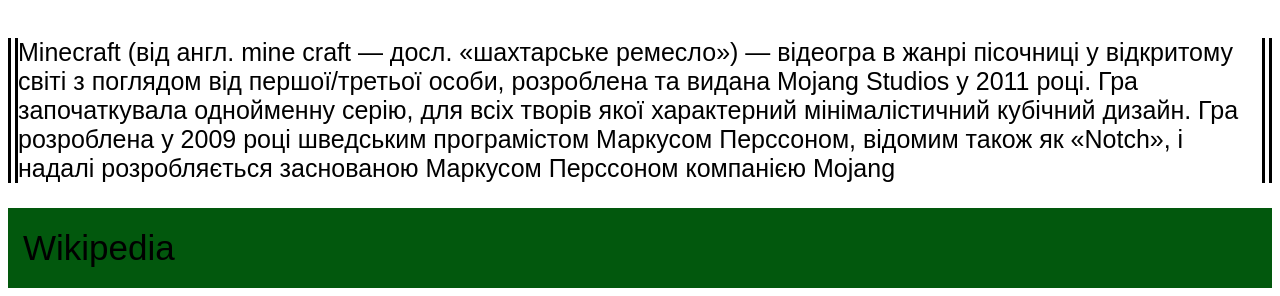
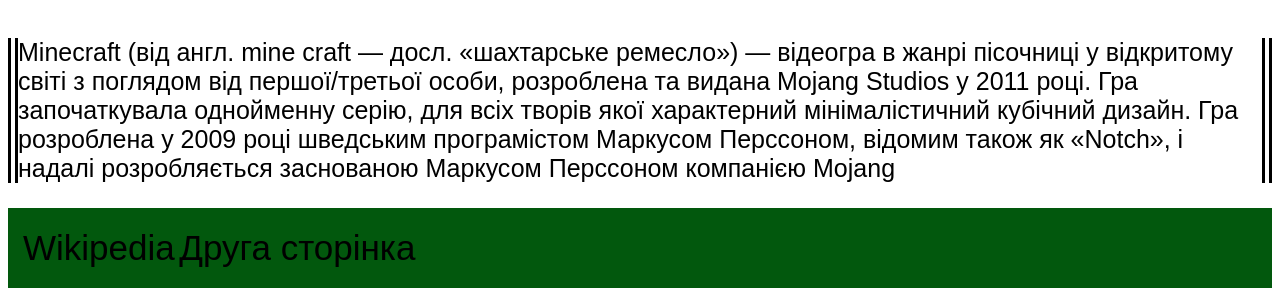
Before and after one commit to SAUSHKA/projectminecraft3, a plain HTML site: page index.html in a window 1280 px wide. Shown: the part 722-1018 px from the top of the page. Drawn offline with Linux system fonts and the light colour scheme.

Commit message:
Update index.html

```diff
--- a/index.html
+++ b/index.html
@@ -19,7 +19,7 @@
         </main>
         <footer>
             <a href="https://uk.wikipedia.org/wiki/Minecraft">Wikipedia</a>
-            <a href="index2.html">
+            <a href="index2.html">Друга сторінка</a>
         </footer>
     </body>
 </html>
```
